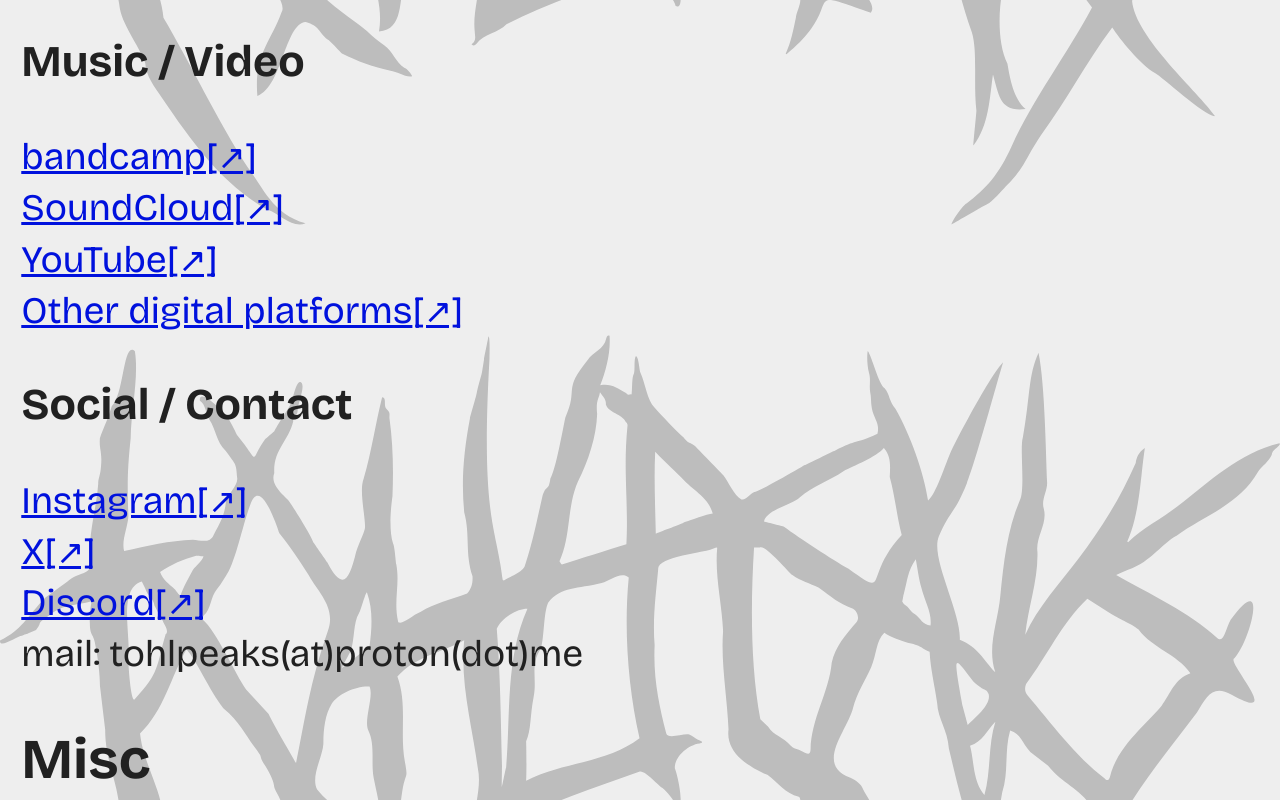
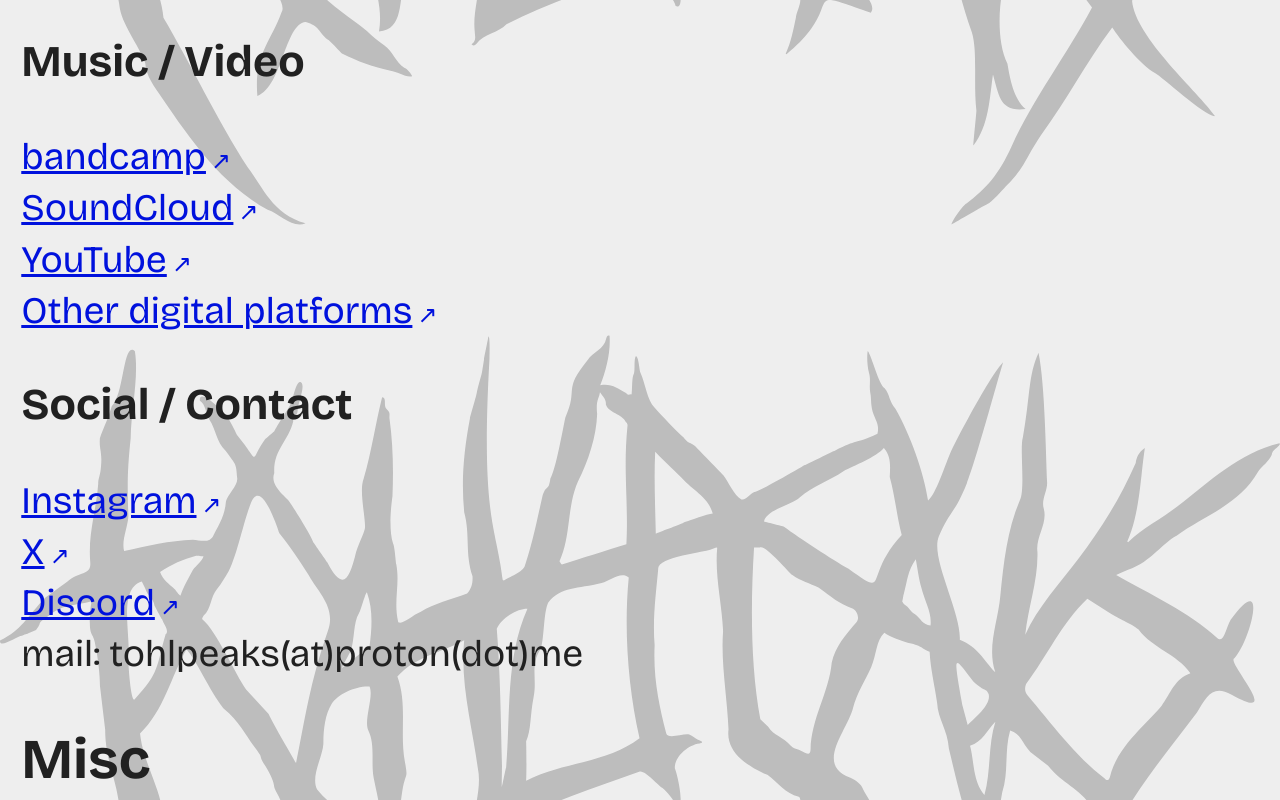
Before and after one commit to peaks-and-valleys/tlp, a SvelteKit app: page / in a window 1280 px wide. Shown: the part 4520-5320 px from the top of the page. Built offline with nearby package versions, Linux system fonts and the light colour scheme.

Commit message:
style(layout.svelte): add space in back navigation link for better readability style(global.css): adjust external link indicator styling for improved appearance and consistency

```diff
--- a/src/routes/(articles)/+layout.svelte
+++ b/src/routes/(articles)/+layout.svelte
@@ -7,12 +7,12 @@
 
 <header>
 	<nav>
-		<p><a href="/">←Back to index page</a></p>
+		<p><a href="/">← Back to index page</a></p>
 	</nav>
 </header>
 
 {@render children()}
 
 <footer>
-	<p><a href="/">←Back to index page</a></p>
+	<p><a href="/">← Back to index page</a></p>
 </footer>
--- a/src/routes/css/global.css
+++ b/src/routes/css/global.css
@@ -81,8 +81,11 @@ a {
     }
 
     &[href*="://"]:not([href^="https://tohlpeaks.party"])::after {
-        content: "[↗]";
+        content: "↗";
         display: inline-block;
+        font-size: 0.7rem;
+        margin: 0 0.15rem;
+        text-decoration: none;
     }
 }
 
```
